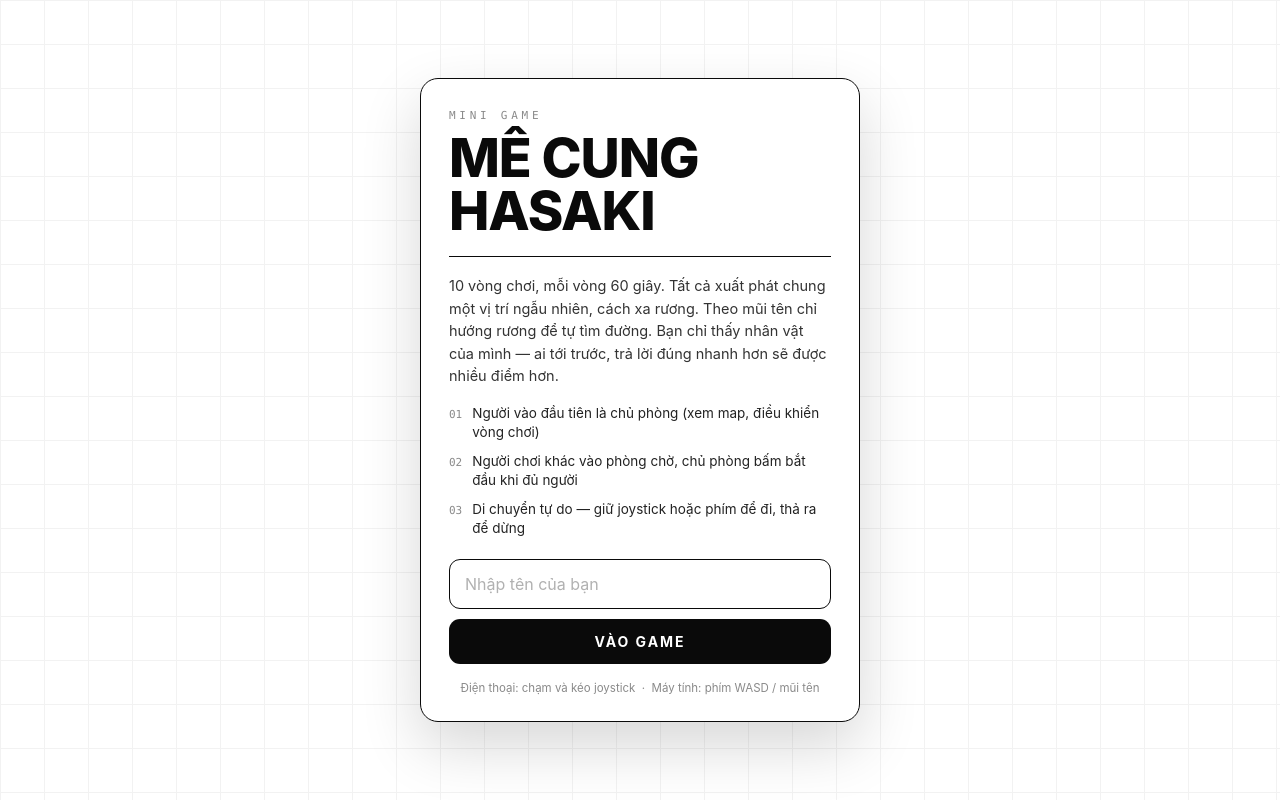
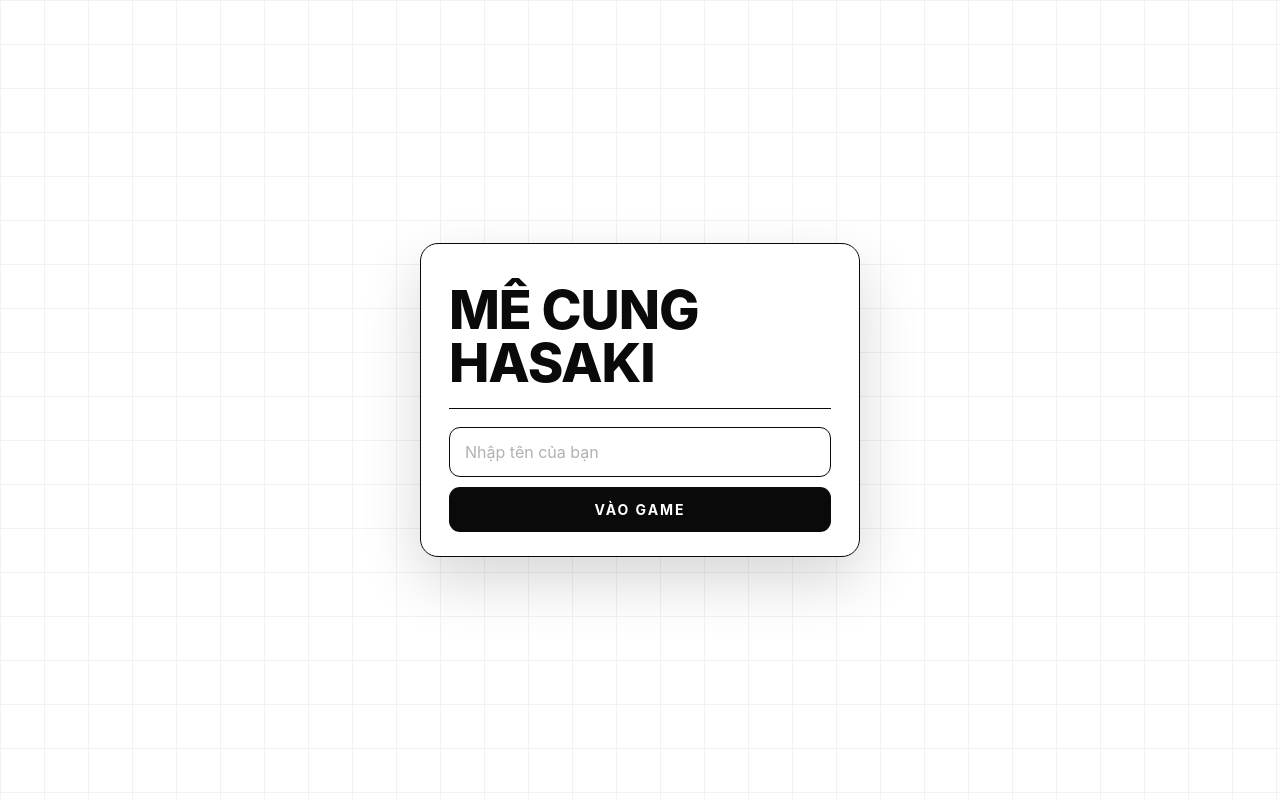
Before and after one commit to KennyPhan123/minigametieuluan, a website: page public/index.html in a window 1280 px wide. Drawn offline with Linux system fonts and the light colour scheme.

Commit message:
UI: dọn màn hình nhập tên - bỏ text hướng dẫn, cách di chuyển và tiêu đề MINI GAME
Co-authored-by: arena-agent <297053741+arena-agent@users.noreply.github.com>

```diff
--- a/public/index.html
+++ b/public/index.html
@@ -13,23 +13,13 @@
     <!-- ===================== MAN HINH BAT DAU ===================== -->
     <div id="startScreen" class="start-screen">
       <div class="start-card">
-        <div class="start-kicker">MINI GAME</div>
         <h1 class="start-title">MÊ CUNG<br />HASAKI</h1>
         <div class="start-rule"></div>
-        <p class="start-desc">
-          10 vòng chơi, mỗi vòng 60 giây. Tất cả xuất phát chung một vị trí ngẫu nhiên, cách xa rương. Theo mũi tên chỉ hướng rương để tự tìm đường. Bạn chỉ thấy nhân vật của mình — ai tới trước, trả lời đúng nhanh hơn sẽ được nhiều điểm hơn.
-        </p>
-        <ol class="start-how">
-          <li><span class="num">01</span> Người vào đầu tiên là chủ phòng (xem map, điều khiển vòng chơi)</li>
-          <li><span class="num">02</span> Người chơi khác vào phòng chờ, chủ phòng bấm bắt đầu khi đủ người</li>
-          <li><span class="num">03</span> Di chuyển tự do — giữ joystick hoặc phím để đi, thả ra để dừng</li>
-        </ol>
         <form id="startForm" autocomplete="off">
           <input id="nameInput" type="text" maxlength="16" placeholder="Nhập tên của bạn" autocomplete="off" spellcheck="false" />
           <button id="startBtn" type="submit">VÀO GAME</button>
         </form>
         <div id="startError" class="start-error" hidden></div>
-        <div class="start-hint">Điện thoại: chạm và kéo joystick &nbsp;·&nbsp; Máy tính: phím WASD / mũi tên</div>
       </div>
     </div>
 
--- a/public/style.css
+++ b/public/style.css
@@ -95,36 +95,6 @@
   margin: 18px 0;
 }
 
-.start-desc {
-  margin: 0 0 16px;
-  font-size: 14.5px;
-  line-height: 1.55;
-  color: #333;
-}
-
-.start-how {
-  list-style: none;
-  margin: 0 0 20px;
-  padding: 0;
-  display: grid;
-  gap: 9px;
-}
-
-.start-how li {
-  display: flex;
-  align-items: baseline;
-  gap: 10px;
-  font-size: 13.5px;
-  color: #222;
-  line-height: 1.45;
-}
-
-.start-how .num {
-  font-family: var(--mono);
-  font-size: 11px;
-  color: var(--muted);
-}
-
 #startForm {
   display: grid;
   gap: 10px;
@@ -180,14 +150,6 @@
   border-radius: 9px;
   padding: 9px 10px;
   background: repeating-linear-gradient(-45deg, #fff, #fff 7px, #ececec 7px, #ececec 14px);
-}
-
-.start-hint {
-  margin-top: 16px;
-  font-size: 11.5px;
-  color: var(--muted);
-  text-align: center;
-  line-height: 1.5;
 }
 
 /* ============================== LOBBY ============================== */
```
